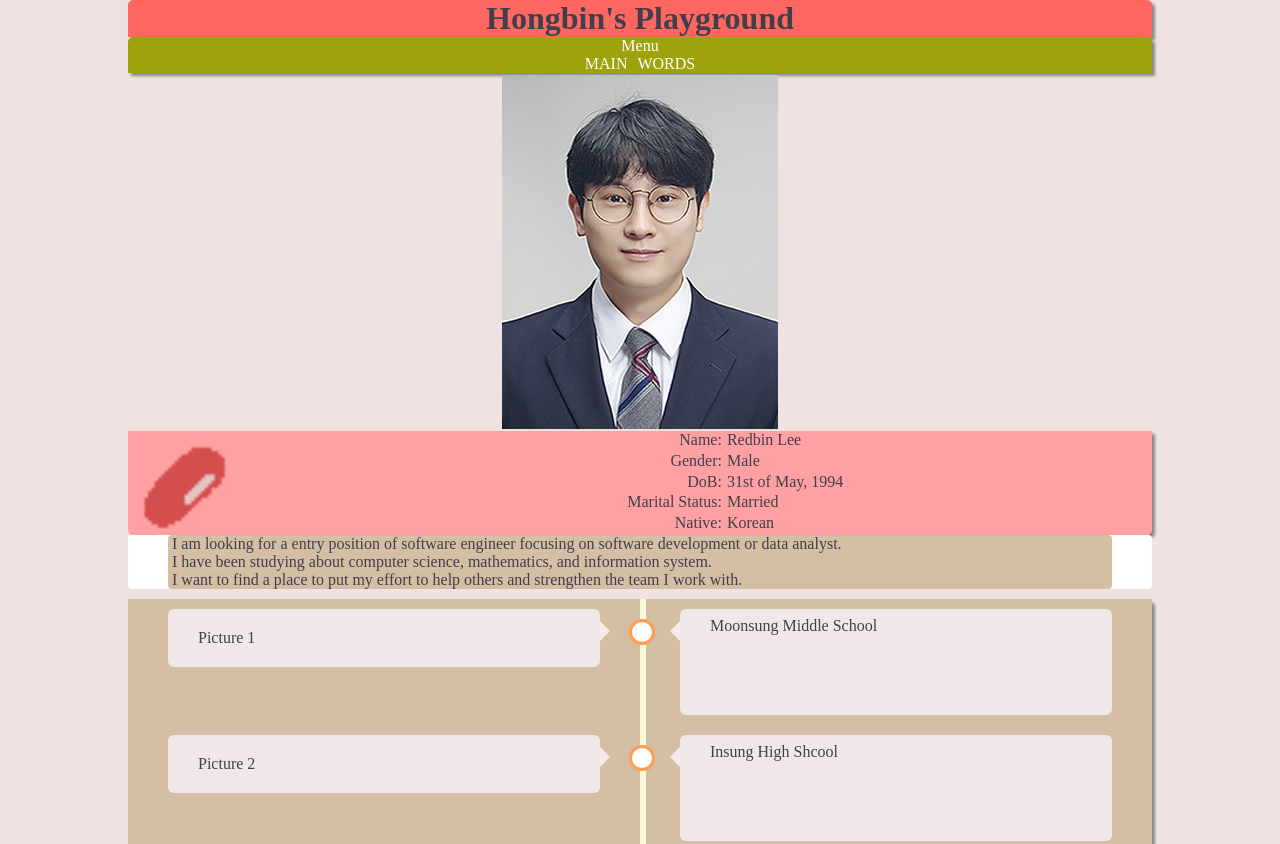
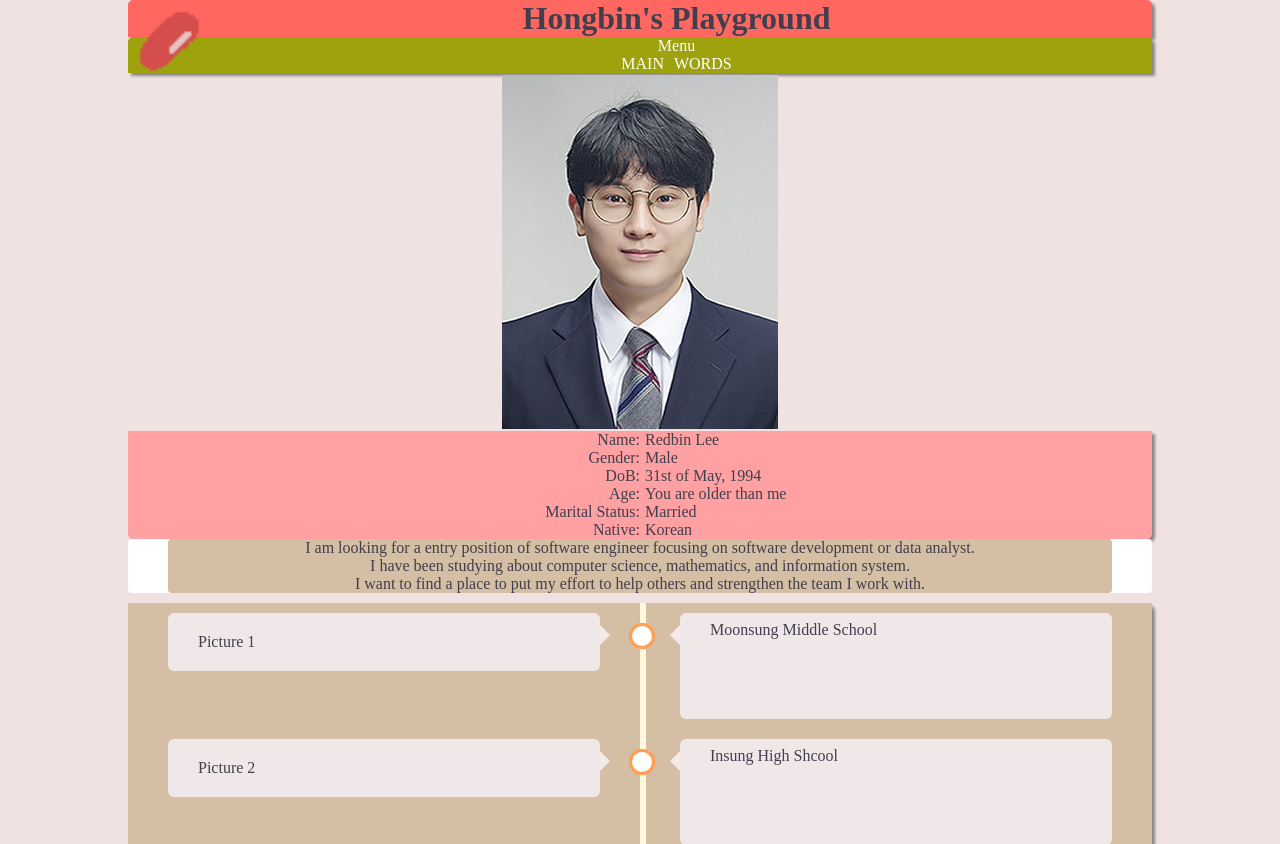
Before and after one commit to leehb0531/Web_Application, a PHP site: page /?birthYear=1 in a window 1280 px wide. Shown: the top 844 px of the page. Run offline with PHP 8.4, Linux system fonts and the light colour scheme; some libraries are stand-ins or nearby versions.

Commit message:
finish first submission

```diff
--- a/css/index.css
+++ b/css/index.css
@@ -75,14 +75,14 @@ footer a:link{
 }
 #pInfo-Box{
   background-color: #ffa0a2;
-  display: grid;
-  grid-template-columns: 30% 70%;
   border-radius: 0 0 5px 5px;
   box-shadow: 3px 3px 3px #888888;
+  text-align: center;
 }
+
 #pInfo{
   display: grid;
-  grid-template-columns: 40% 60%;
+  grid-template-columns: 50% 50%;
 }
 #pInfo ul > div:nth-child(odd){
   background-color: blue;
@@ -171,6 +171,7 @@ footer a:link{
   text-align: right;
 }
 .pInfo-ans{
+  text-align: left;
   padding-left: 5px;
 }
 #mainpic{
@@ -189,6 +190,7 @@ footer a:link{
   padding-right: 4px;
   background-color: #d4bea4;
   border-radius: 4px;
+  text-align: center;
 }
 #links{
   background-color: #ff6760;
@@ -204,6 +206,7 @@ footer a:link{
 .pPics {
   text-align: right;
   width: fit-content;
+  height: 73px;
   float:left;
 }
 i.fab{
--- a/pages/index.php
+++ b/pages/index.php
@@ -5,6 +5,8 @@
     </head>
     <body>
         <div id="wrapper">
+            <div id="picContainer">
+                <div class="pPics"><img src="../pngfiles/redbin.png" alt="Redbin-pic" width="73" height="73"></div> <!-- 여기는 my 사진 -->
                 <header>
                     <h1>Hongbin's Playground</h1>
                 </header>
@@ -12,14 +14,27 @@
                     <?php include("../php/nav.php");
                     visiting("MAIN"); # make visiting link unclickable ?>
                 </nav>
+            </div>
             <main>
                 <p id="mainpic"><img src="../pngfiles/mainpic.jpg" alt="avatar"></p>
                 <div id="pInfo-Box">
-                    <div class="pPics"><img src="../pngfiles/redbin.png" alt="Redbin-pic" width="100" height="100"></div> <!-- 여기는 my 사진 -->
                     <div id="pInfo">
                         <div class="pInfo-category">Name:</div> <div class="pInfo-ans">Redbin Lee</div>
                         <div class="pInfo-category">Gender:</div> <div class="pInfo-ans">Male</div>
                         <div class="pInfo-category">DoB:</div> <div class="pInfo-ans">31st of May, 1994</div>
+                        <div class="pInfo-category">Age:</div>
+                        <?php
+                            $birthYear = $_GET['birthYear'];
+                            if ($birthYear == 1994){ ?>
+                                <div class="pInfo-ans">I am the same age as you</div>
+                            <?php } elseif($birthYear > 1994){ ?>
+                                <div class="pInfo-ans">You are younger than me</div>
+                            <?php } elseif($birthYear < 1994 && $birthYear > 0){ ?>
+                                <div class="pInfo-ans">You are older than me</div>
+                            <?php } elseif(is_null($birthYear)){ ?>
+                                <div class="pInfo-ans">Please type the value of your birthYear to the query string</div>
+                            <?php }
+                        ?>
                         <div class="pInfo-category">Marital Status:</div> <div class="pInfo-ans">Married</div>
                         <div class="pInfo-category">Native:</div> <div class="pInfo-ans">Korean</div>
                     </div>
--- a/php/head.php
+++ b/php/head.php
@@ -6,3 +6,4 @@
 <title>Hongbin's Playground</title>
 <script defer src="https://kit.fontawesome.com/6a3c487225.js" crossorigin="anonymous"></script>
 <link rel="stylesheet" href="../css/index.css">
+<link rel="shortcut icon" href="#">
```
Lines whose indentation alone changed are shown as unchanged.
